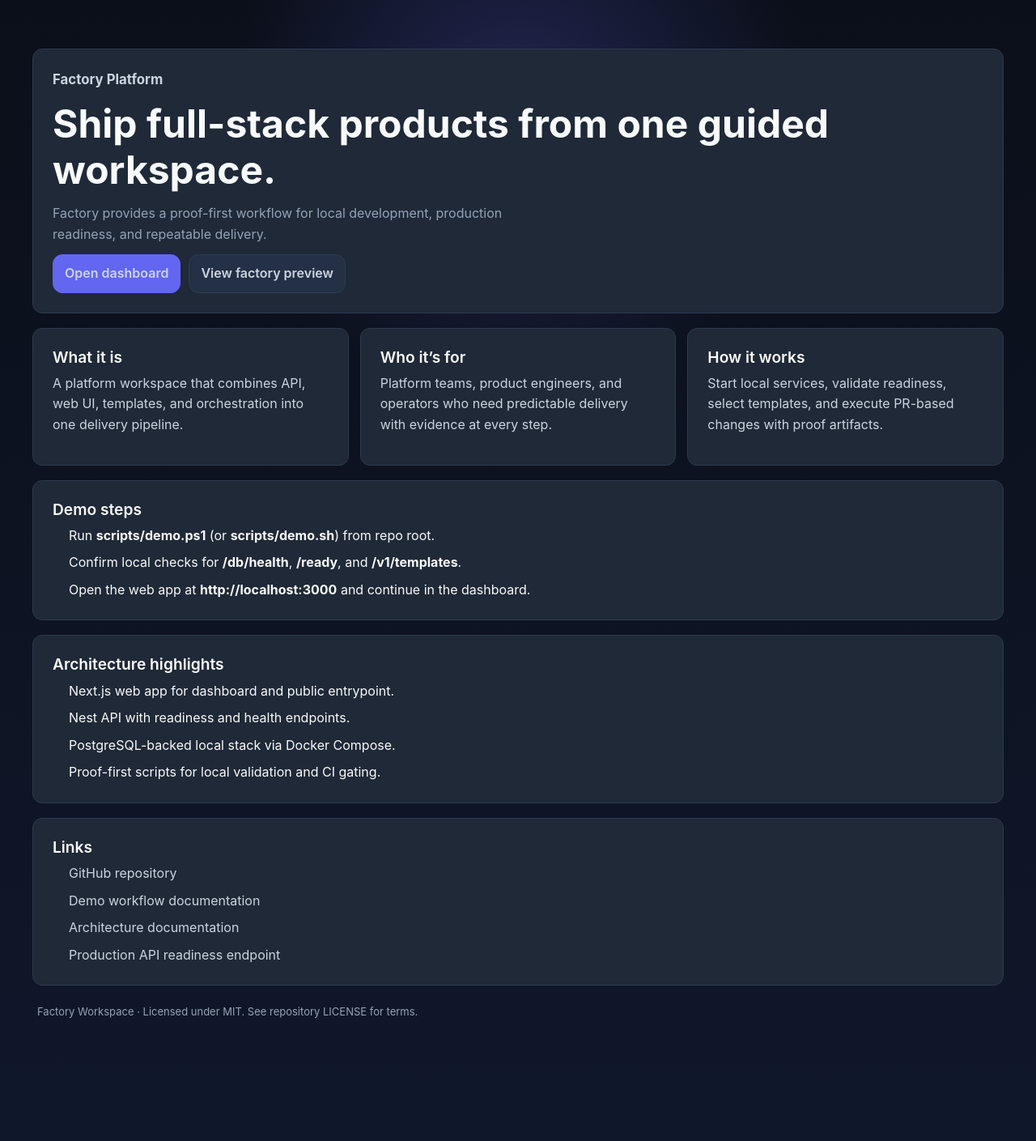
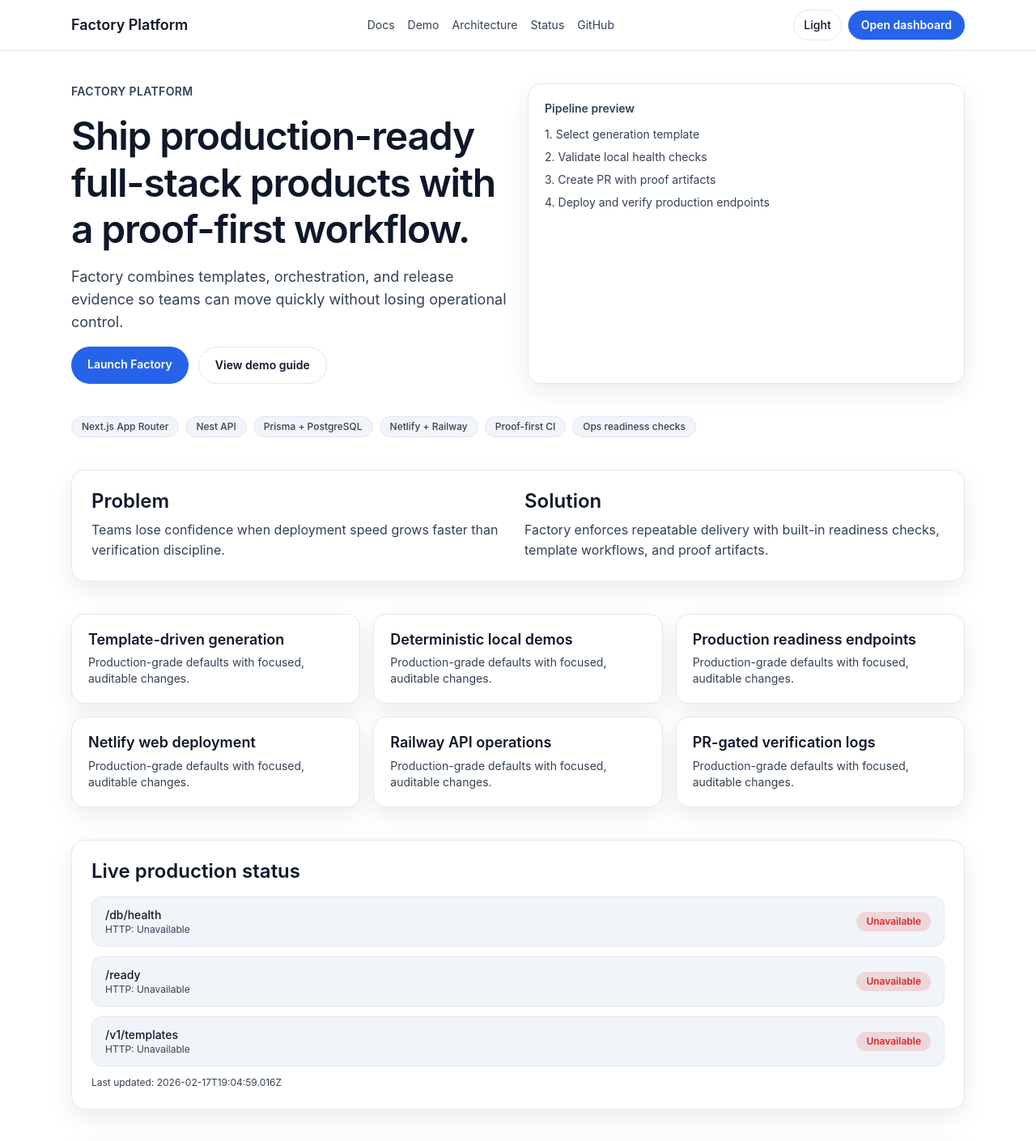
Before and after one commit to mdislam7895121/factory, a Next.js app in the folder web/: page / in a window 1280 px wide. Shown: the top 1409 px of the page at 81% size. Before the commit the page ends 1360 px from the top, so only its background shows below. Built offline with nearby package versions, Linux system fonts and the light colour scheme; no server answers.

Commit message:
SERIAL 22.C: light/dark landing + live production status widget (#75)
* feat(web): add light-dark theme system and live status widget

* docs: add SERIAL 22.C verification section (not locked)

```diff
--- a/web/src/app/globals.css
+++ b/web/src/app/globals.css
@@ -1,60 +1,53 @@
 @import "tailwindcss";
 
 :root {
-  --bg: #0F172A;
-  --bg2: #111827;
-  --card: #1F2937;
-  --card2: #243045;
-  --border: #2E3A4F;
-  --fg: #F9FAFB;
-  --fg2: #CBD5E1;
-  --muted: #94A3B8;
+  --bg: #FFFFFF;
+  --bg-muted: #F1F5F9;
+  --card: #FFFFFF;
+  --border: #E2E8F0;
+  --text: #0F172A;
+  --text-muted: #334155;
+  --primary: #2563EB;
+  --primary-hover: #1D4ED8;
+  --success: #16A34A;
+  --warning: #F59E0B;
+  --danger: #DC2626;
+  --shadow: 0 10px 30px rgba(2,6,23,0.08);
+
+  --bg2: var(--bg-muted);
+  --card2: var(--bg-muted);
+  --fg: var(--text);
+  --fg2: var(--text-muted);
+  --muted: var(--text-muted);
   --disabled: #64748B;
-  --primary: #6366F1;
-  --primaryHover: #4F46E5;
-  --success: #10B981;
-  --warning: #F59E0B;
-  --danger: #EF4444;
+  --primaryHover: var(--primary-hover);
+  --background: var(--bg);
+  --foreground: var(--text);
 }
 
 .dark {
-  --bg: #0F172A;
-  --bg2: #111827;
-  --card: #1F2937;
-  --card2: #243045;
-  --border: #2E3A4F;
-  --fg: #F9FAFB;
-  --fg2: #CBD5E1;
-  --muted: #94A3B8;
+  --bg: #0B1220;
+  --bg-muted: #0F172A;
+  --card: #0F172A;
+  --border: #1E293B;
+  --text: #E5E7EB;
+  --text-muted: #94A3B8;
+  --primary: #60A5FA;
+  --primary-hover: #3B82F6;
+  --success: #22C55E;
+  --warning: #F59E0B;
+  --danger: #F87171;
+  --shadow: 0 10px 30px rgba(0,0,0,0.45);
+
+  --bg2: var(--bg-muted);
+  --card2: var(--bg-muted);
+  --fg: var(--text);
+  --fg2: var(--text-muted);
+  --muted: var(--text-muted);
   --disabled: #64748B;
-  --primary: #6366F1;
-  --primaryHover: #4F46E5;
-  --success: #10B981;
-  --warning: #F59E0B;
-  --danger: #EF4444;
-}
-
-:root,
-.dark {
+  --primaryHover: var(--primary-hover);
   --background: var(--bg);
-  --foreground: var(--fg);
-}
-
-[data-theme="light"] {
-  --bg: #F8FAFC;
-  --bg2: #EEF2FF;
-  --card: #FFFFFF;
-  --card2: #F8FAFC;
-  --border: #D1D5DB;
-  --fg: #0F172A;
-  --fg2: #334155;
-  --muted: #64748B;
-  --disabled: #94A3B8;
-  --primary: #4F46E5;
-  --primaryHover: #4338CA;
-  --success: #059669;
-  --warning: #D97706;
-  --danger: #DC2626;
+  --foreground: var(--text);
 }
 
 @theme inline {
@@ -66,10 +59,16 @@
 
 body {
   background: var(--bg);
-  color: var(--fg);
+  color: var(--text);
   font-family: Inter, system-ui, -apple-system, Segoe UI, Roboto, Helvetica, Arial, sans-serif;
   font-size: 16px;
   line-height: 1.6;
+  transition: background-color 180ms ease, color 180ms ease;
+}
+
+:focus-visible {
+  outline: 2px solid var(--primary);
+  outline-offset: 2px;
 }
 
 h1,
--- a/web/src/app/layout.tsx
+++ b/web/src/app/layout.tsx
@@ -14,8 +14,8 @@ const geistMono = Geist_Mono({
 });
 
 export const metadata: Metadata = {
-  title: "Create Next App",
-  description: "Generated by create next app",
+  title: "Factory Platform",
+  description: "Proof-first full-stack platform delivery workflow.",
 };
 
 export default function RootLayout({
@@ -30,16 +30,11 @@ export default function RootLayout({
           dangerouslySetInnerHTML={{
             __html: `(() => {
   try {
-    const key = 'factory-theme';
-    const saved = localStorage.getItem(key);
+    const saved = localStorage.getItem('theme');
     const prefersDark = window.matchMedia('(prefers-color-scheme: dark)').matches;
     const theme = saved === 'light' || saved === 'dark' ? saved : (prefersDark ? 'dark' : 'light');
     const root = document.documentElement;
-    if (theme === 'light') {
-      root.setAttribute('data-theme', 'light');
-    } else {
-      root.removeAttribute('data-theme');
-    }
+    root.classList.toggle('dark', theme === 'dark');
   } catch {}
 })();`,
           }}
--- a/web/src/app/page.tsx
+++ b/web/src/app/page.tsx
@@ -1,79 +1,208 @@
 import Link from 'next/link';
-import { Card } from '../components/ui/Card';
+import { ThemeToggle } from './theme-toggle';
 
 const repoUrl = 'https://github.com/mdislam7895121/factory';
-const demoDocUrl = `${repoUrl}/blob/main/docs/DEMO_WORKFLOW.md`;
-const architectureDocUrl = `${repoUrl}/blob/main/docs/ARCHITECTURE.md`;
-const productionReadyUrl = 'https://factory-production-production.up.railway.app/ready';
+const docsUrl = `${repoUrl}/blob/main/docs`;
+const demoDocUrl = `${docsUrl}/DEMO_WORKFLOW.md`;
+const architectureDocUrl = `${docsUrl}/ARCHITECTURE.md`;
+const productionApiBase = process.env.NEXT_PUBLIC_PROD_API_BASE ?? 'https://factory-production-production.up.railway.app';
 
-export default function Home() {
+type EndpointResult = {
+  ok: boolean;
+  status: number | null;
+  data: unknown;
+};
+
+async function getEndpoint(path: string): Promise<EndpointResult> {
+  try {
+    const response = await fetch(`${productionApiBase}${path}`, {
+      next: { revalidate: 60 },
+      signal: AbortSignal.timeout(3000),
+      headers: { Accept: 'application/json' },
+    });
+
+    let data: unknown = null;
+    try {
+      data = await response.json();
+    } catch {
+      data = null;
+    }
+
+    return { ok: response.ok, status: response.status, data };
+  } catch {
+    return { ok: false, status: null, data: null };
+  }
+}
+
+function countTemplates(data: unknown): number | null {
+  if (Array.isArray(data)) return data.length;
+  if (!data || typeof data !== 'object') return null;
+
+  const maybeObject = data as { templates?: unknown; items?: unknown; data?: unknown };
+  if (Array.isArray(maybeObject.templates)) return maybeObject.templates.length;
+  if (Array.isArray(maybeObject.items)) return maybeObject.items.length;
+  if (Array.isArray(maybeObject.data)) return maybeObject.data.length;
+  return null;
+}
+
+function badge(ok: boolean) {
+  return ok ? 'bg-[var(--success)]/15 text-[var(--success)]' : 'bg-[var(--danger)]/15 text-[var(--danger)]';
+}
+
+export default async function Home() {
+  const [dbHealth, ready, templates] = await Promise.all([
+    getEndpoint('/db/health'),
+    getEndpoint('/ready'),
+    getEndpoint('/v1/templates'),
+  ]);
+
+  const templatesCount = countTemplates(templates.data);
+  const updatedAt = new Date().toISOString();
+
   return (
-    <main className="factory builder-shell builder-shell-premium">
-      <div className="builder-container" style={{ paddingTop: '32px', paddingBottom: '32px', display: 'grid', gap: '18px' }}>
-        <section className="builder-section fade-up" style={{ display: 'grid', gap: '12px' }}>
-          <p className="builder-brand">Factory Platform</p>
-          <h1 className="builder-hero-title" style={{ margin: 0 }}>Ship full-stack products from one guided workspace.</h1>
-          <p className="builder-hero-subtitle" style={{ margin: 0 }}>
-            Factory provides a proof-first workflow for local development, production readiness, and repeatable delivery.
-          </p>
-          <div style={{ display: 'flex', gap: '10px', flexWrap: 'wrap' }}>
-            <Link href="/dashboard" className="ds-btn ds-btn-primary ds-btn-md" style={{ textDecoration: 'none' }}>
+    <main className="min-h-screen bg-[var(--bg)] text-[var(--text)] transition-colors">
+      <header className="sticky top-0 z-20 border-b border-[var(--border)] bg-[var(--bg)]/95 backdrop-blur">
+        <div className="mx-auto flex w-full max-w-6xl items-center justify-between gap-4 px-4 py-3 sm:px-6">
+          <Link href="/" className="text-lg font-semibold">Factory Platform</Link>
+          <nav className="hidden items-center gap-4 text-sm text-[var(--text-muted)] md:flex">
+            <a href={demoDocUrl} target="_blank" rel="noreferrer" className="hover:text-[var(--text)]">Docs</a>
+            <a href={demoDocUrl} target="_blank" rel="noreferrer" className="hover:text-[var(--text)]">Demo</a>
+            <a href={architectureDocUrl} target="_blank" rel="noreferrer" className="hover:text-[var(--text)]">Architecture</a>
+            <a href="#status" className="hover:text-[var(--text)]">Status</a>
+            <a href={repoUrl} target="_blank" rel="noreferrer" className="hover:text-[var(--text)]">GitHub</a>
+          </nav>
+          <div className="flex items-center gap-2">
+            <ThemeToggle />
+            <Link href="/dashboard" className="rounded-full bg-[var(--primary)] px-4 py-2 text-sm font-semibold text-white transition-colors hover:bg-[var(--primary-hover)]">
               Open dashboard
             </Link>
-            <Link href="/factory-preview" className="ds-btn ds-btn-secondary ds-btn-md" style={{ textDecoration: 'none' }}>
-              View factory preview
-            </Link>
+          </div>
+        </div>
+      </header>
+
+      <div className="mx-auto grid w-full max-w-6xl gap-10 px-4 py-10 sm:px-6">
+        <section className="grid gap-6 lg:grid-cols-2">
+          <div className="space-y-4">
+            <p className="text-sm font-semibold uppercase tracking-wide text-[var(--text-muted)]">Factory Platform</p>
+            <h1 className="text-4xl font-semibold tracking-tight sm:text-5xl">Ship production-ready full-stack products with a proof-first workflow.</h1>
+            <p className="max-w-xl text-lg text-[var(--text-muted)]">Factory combines templates, orchestration, and release evidence so teams can move quickly without losing operational control.</p>
+            <div className="flex flex-wrap gap-3">
+              <Link href="/dashboard" className="rounded-full bg-[var(--primary)] px-5 py-3 text-sm font-semibold text-white transition-colors hover:bg-[var(--primary-hover)]">Launch Factory</Link>
+              <a href={demoDocUrl} target="_blank" rel="noreferrer" className="rounded-full border border-[var(--border)] bg-[var(--card)] px-5 py-3 text-sm font-semibold hover:bg-[var(--bg-muted)]">View demo guide</a>
+            </div>
+          </div>
+          <aside className="rounded-2xl border border-[var(--border)] bg-[var(--card)] p-5 shadow-[var(--shadow)]">
+            <p className="mb-3 text-sm font-semibold text-[var(--text-muted)]">Pipeline preview</p>
+            <ol className="grid gap-2 text-sm text-[var(--text-muted)]">
+              <li>1. Select generation template</li>
+              <li>2. Validate local health checks</li>
+              <li>3. Create PR with proof artifacts</li>
+              <li>4. Deploy and verify production endpoints</li>
+            </ol>
+          </aside>
+        </section>
+
+        <section className="flex flex-wrap gap-2">
+          {['Next.js App Router', 'Nest API', 'Prisma + PostgreSQL', 'Netlify + Railway', 'Proof-first CI', 'Ops readiness checks'].map((item) => (
+            <span key={item} className="rounded-full border border-[var(--border)] bg-[var(--bg-muted)] px-3 py-1 text-xs font-medium text-[var(--text-muted)]">{item}</span>
+          ))}
+        </section>
+
+        <section className="grid gap-4 rounded-2xl border border-[var(--border)] bg-[var(--card)] p-6 shadow-[var(--shadow)] md:grid-cols-2">
+          <div>
+            <h2 className="mb-2 text-2xl font-semibold">Problem</h2>
+            <p className="text-[var(--text-muted)]">Teams lose confidence when deployment speed grows faster than verification discipline.</p>
+          </div>
+          <div>
+            <h2 className="mb-2 text-2xl font-semibold">Solution</h2>
+            <p className="text-[var(--text-muted)]">Factory enforces repeatable delivery with built-in readiness checks, template workflows, and proof artifacts.</p>
           </div>
         </section>
 
-        <div style={{ display: 'grid', gap: '14px', gridTemplateColumns: 'repeat(auto-fit, minmax(260px, 1fr))' }}>
-          <Card className="fade-up" style={{ animationDelay: '60ms' }}>
-            <h3 className="ds-card-title">What it is</h3>
-            <p className="ds-card-subtitle">A platform workspace that combines API, web UI, templates, and orchestration into one delivery pipeline.</p>
-          </Card>
+        <section className="grid gap-4 md:grid-cols-2 lg:grid-cols-3">
+          {[
+            'Template-driven generation',
+            'Deterministic local demos',
+            'Production readiness endpoints',
+            'Netlify web deployment',
+            'Railway API operations',
+            'PR-gated verification logs',
+          ].map((capability) => (
+            <article key={capability} className="rounded-2xl border border-[var(--border)] bg-[var(--card)] p-5 shadow-[var(--shadow)]">
+              <h3 className="text-lg font-semibold">{capability}</h3>
+              <p className="mt-2 text-sm text-[var(--text-muted)]">Production-grade defaults with focused, auditable changes.</p>
+            </article>
+          ))}
+        </section>
 
-          <Card className="fade-up" style={{ animationDelay: '90ms' }}>
-            <h3 className="ds-card-title">Who it&rsquo;s for</h3>
-            <p className="ds-card-subtitle">Platform teams, product engineers, and operators who need predictable delivery with evidence at every step.</p>
-          </Card>
+        <section id="status" className="rounded-2xl border border-[var(--border)] bg-[var(--card)] p-6 shadow-[var(--shadow)]">
+          <h2 className="mb-4 text-2xl font-semibold">Live production status</h2>
+          <div className="grid gap-3 text-sm">
+            {[
+              { name: '/db/health', result: dbHealth, detail: null },
+              { name: '/ready', result: ready, detail: null },
+              { name: '/v1/templates', result: templates, detail: templatesCount },
+            ].map((item) => (
+              <div key={item.name} className="flex items-center justify-between rounded-xl border border-[var(--border)] bg-[var(--bg-muted)] px-4 py-3">
+                <div>
+                  <p className="font-medium">{item.name}</p>
+                  <p className="text-xs text-[var(--text-muted)]">
+                    {item.detail !== null ? `Template count: ${item.detail}` : `HTTP: ${item.result.status ?? 'Unavailable'}`}
+                  </p>
+                </div>
+                <span className={`rounded-full px-3 py-1 text-xs font-semibold ${badge(item.result.ok)}`}>
+                  {item.result.ok ? 'OK' : 'Unavailable'}
+                </span>
+              </div>
+            ))}
+          </div>
+          <p className="mt-3 text-xs text-[var(--text-muted)]">Last updated: {updatedAt}</p>
+        </section>
 
-          <Card className="fade-up" style={{ animationDelay: '120ms' }}>
-            <h3 className="ds-card-title">How it works</h3>
-            <p className="ds-card-subtitle">Start local services, validate readiness, select templates, and execute PR-based changes with proof artifacts.</p>
-          </Card>
-        </div>
+        <section className="grid gap-4 rounded-2xl border border-[var(--border)] bg-[var(--card)] p-6 shadow-[var(--shadow)] md:grid-cols-2">
+          <div>
+            <h2 className="mb-3 text-2xl font-semibold">How it works</h2>
+            <ol className="grid gap-2 text-[var(--text-muted)]">
+              <li>1. Start the local stack and run health checks.</li>
+              <li>2. Apply focused changes on feature branches.</li>
+              <li>3. Merge with proof files and deploy verification.</li>
+            </ol>
+          </div>
+          <div className="rounded-xl border border-[var(--border)] bg-[var(--bg-muted)] p-4">
+            <p className="mb-2 font-semibold">Demo commands</p>
+            <pre className="overflow-x-auto text-xs text-[var(--text-muted)]">scripts/demo.ps1
+scripts/preview-up.ps1
+curl -i {productionApiBase}/ready</pre>
+          </div>
+        </section>
 
-        <Card className="fade-up" style={{ animationDelay: '150ms' }}>
-          <h3 className="ds-card-title">Demo steps</h3>
-          <ol style={{ margin: 0, paddingLeft: '20px', display: 'grid', gap: '8px' }}>
-            <li>Run <strong>scripts/demo.ps1</strong> (or <strong>scripts/demo.sh</strong>) from repo root.</li>
-            <li>Confirm local checks for <strong>/db/health</strong>, <strong>/ready</strong>, and <strong>/v1/templates</strong>.</li>
-            <li>Open the web app at <strong>http://localhost:3000</strong> and continue in the dashboard.</li>
-          </ol>
-        </Card>
+        <section className="rounded-2xl border border-[var(--border)] bg-[var(--card)] p-6 shadow-[var(--shadow)]">
+          <h2 className="mb-3 text-2xl font-semibold">Engineering philosophy</h2>
+          <p className="text-[var(--text-muted)]">Proof-first engineering keeps shipping quality high: every claim is backed by reproducible evidence in `proof/runs/`.</p>
+        </section>
 
-        <Card className="fade-up" style={{ animationDelay: '180ms' }}>
-          <h3 className="ds-card-title">Architecture highlights</h3>
-          <ul style={{ margin: 0, paddingLeft: '20px', display: 'grid', gap: '8px' }}>
-            <li>Next.js web app for dashboard and public entrypoint.</li>
-            <li>Nest API with readiness and health endpoints.</li>
-            <li>PostgreSQL-backed local stack via Docker Compose.</li>
-            <li>Proof-first scripts for local validation and CI gating.</li>
-          </ul>
-        </Card>
+        <section className="rounded-2xl border border-[var(--border)] bg-[var(--card)] p-6 shadow-[var(--shadow)]">
+          <h2 className="mb-3 text-2xl font-semibold">Demo</h2>
+          <p className="text-[var(--text-muted)]">Run the guided workflow and evidence capture from the demo documentation.</p>
+          <a href={demoDocUrl} target="_blank" rel="noreferrer" className="mt-3 inline-flex rounded-full border border-[var(--border)] bg-[var(--bg-muted)] px-4 py-2 text-sm font-medium hover:bg-[var(--card)]">Open DEMO_WORKFLOW.md</a>
+        </section>
 
-        <Card className="fade-up" style={{ animationDelay: '210ms' }}>
-          <h3 className="ds-card-title">Links</h3>
-          <ul style={{ margin: 0, paddingLeft: '20px', display: 'grid', gap: '8px' }}>
-            <li><a href={repoUrl} target="_blank" rel="noreferrer">GitHub repository</a></li>
-            <li><a href={demoDocUrl} target="_blank" rel="noreferrer">Demo workflow documentation</a></li>
-            <li><a href={architectureDocUrl} target="_blank" rel="noreferrer">Architecture documentation</a></li>
-            <li><a href={productionReadyUrl} target="_blank" rel="noreferrer">Production API readiness endpoint</a></li>
-          </ul>
-        </Card>
+        <section className="rounded-2xl border border-[var(--border)] bg-[var(--card)] p-6 shadow-[var(--shadow)]">
+          <h2 className="mb-4 text-2xl font-semibold">FAQ</h2>
+          <div className="grid gap-4 text-sm text-[var(--text-muted)]">
+            <div>
+              <p className="font-semibold text-[var(--text)]">Is this production-safe?</p>
+              <p>Yes, the platform tracks readiness with explicit health endpoints and proof-gated merges.</p>
+            </div>
+            <div>
+              <p className="font-semibold text-[var(--text)]">Can I verify deployment quickly?</p>
+              <p>Use `scripts/prod-smoke.ps1` and check `/ready`, `/db/health`, and `/v1/templates`.</p>
+            </div>
+          </div>
+        </section>
 
-        <footer style={{ color: 'var(--muted)', fontSize: '13px', padding: '4px 6px' }}>
-          Factory Workspace · Licensed under MIT. See repository LICENSE for terms.
+        <footer className="border-t border-[var(--border)] py-4 text-sm text-[var(--text-muted)]">
+          Factory Platform · <a href={`${repoUrl}/blob/main/LICENSE`} target="_blank" rel="noreferrer" className="underline underline-offset-4">MIT License</a>
         </footer>
       </div>
     </main>
--- a/web/src/app/theme-toggle.tsx
+++ b/web/src/app/theme-toggle.tsx
@@ -1,34 +1,40 @@
 'use client';
 
-const THEME_KEY = 'factory-theme';
+import { useEffect, useState } from 'react';
 
-function applyTheme(theme: 'light' | 'dark') {
-  const root = document.documentElement;
+type Theme = 'light' | 'dark';
 
-  if (theme === 'light') {
-    root.setAttribute('data-theme', 'light');
-  } else {
-    root.removeAttribute('data-theme');
+function getInitialTheme(): Theme {
+  if (typeof document !== 'undefined' && document.documentElement.classList.contains('dark')) {
+    return 'dark';
   }
+  return 'light';
 }
 
 export function ThemeToggle() {
-  const toggleTheme = () => {
-    const currentTheme = document.documentElement.getAttribute('data-theme') === 'light' ? 'light' : 'dark';
-    const nextTheme = currentTheme === 'dark' ? 'light' : 'dark';
-    applyTheme(nextTheme);
-    window.localStorage.setItem(THEME_KEY, nextTheme);
+  const [theme, setTheme] = useState<Theme>('light');
+
+  useEffect(() => {
+    setTheme(getInitialTheme());
+  }, []);
+
+  const applyTheme = (nextTheme: Theme) => {
+    document.documentElement.classList.toggle('dark', nextTheme === 'dark');
+    localStorage.setItem('theme', nextTheme);
+    setTheme(nextTheme);
   };
+
+  const nextTheme: Theme = theme === 'dark' ? 'light' : 'dark';
 
   return (
     <button
       type="button"
-      className="ds-btn ds-btn-ghost ds-btn-sm theme-toggle"
-      onClick={toggleTheme}
-      aria-label="Toggle color theme"
-      title="Toggle color theme"
+      aria-label={`Switch to ${nextTheme} theme`}
+      aria-pressed={theme === 'dark'}
+      onClick={() => applyTheme(nextTheme)}
+      className="rounded-full border border-[var(--border)] bg-[var(--card)] px-3 py-2 text-sm font-medium text-[var(--text)] transition-colors hover:bg-[var(--bg-muted)] focus-visible:outline-none"
     >
-      Toggle theme
+      {theme === 'dark' ? 'Dark' : 'Light'}
     </button>
   );
 }
```
Also changed, not shown: 1 other file (tests, documents, lock files or other folders).
